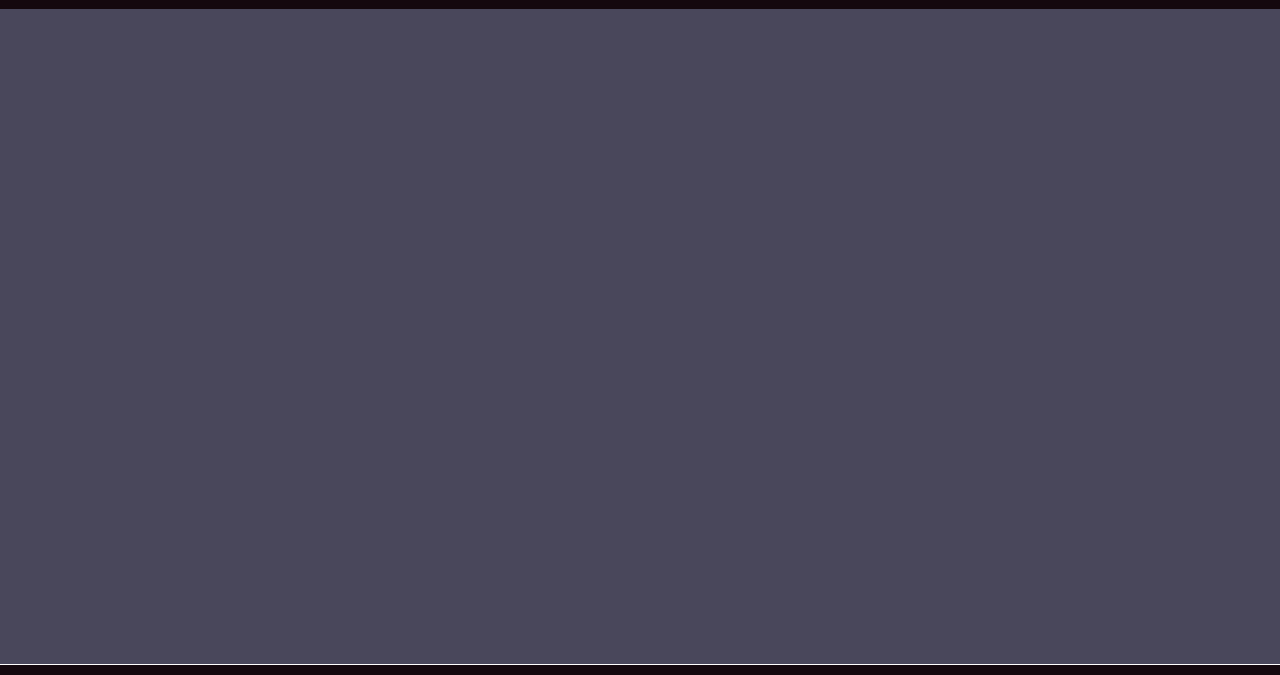
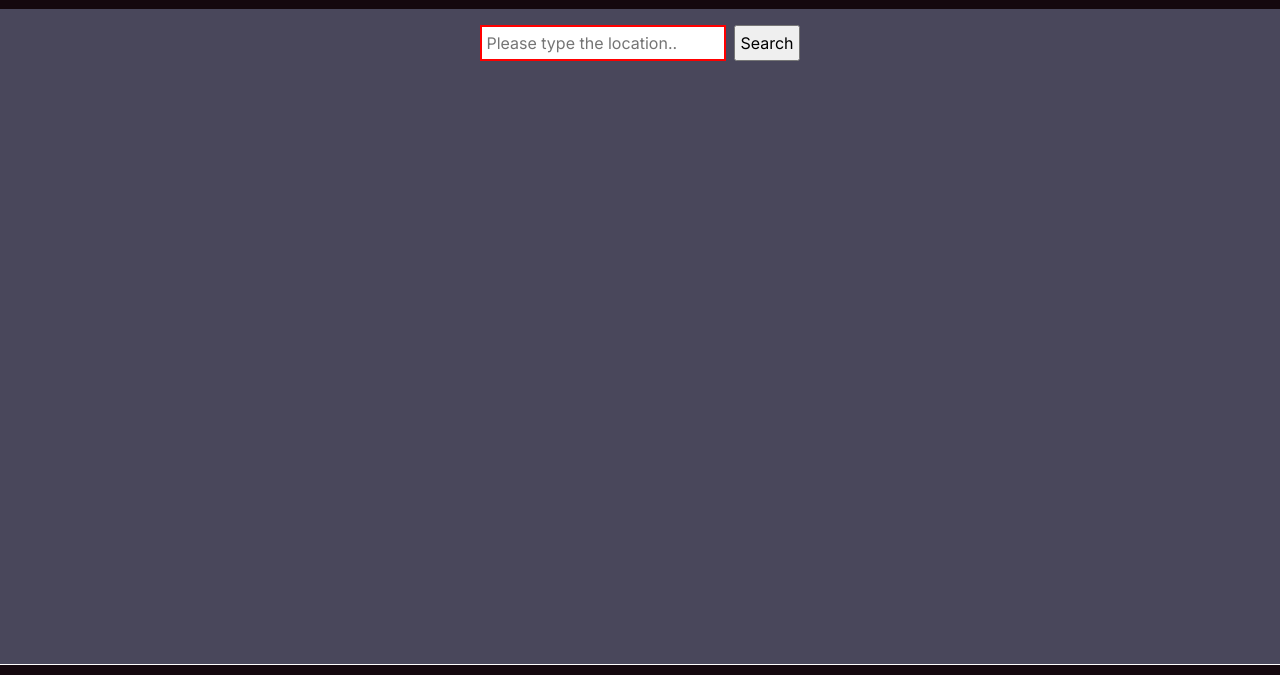
Before and after one commit to plmfacanha/weather-app, a website built with webpack: page src/template.html in a window 1280 px wide. Shown: the part 79-754 px from the top of the page. Built offline with nearby package versions, Linux system fonts and the light colour scheme; no server answers.

Commit message:
feat: update theme colors

```diff
--- a/src/index.js
+++ b/src/index.js
@@ -1,6 +1,9 @@
 import "./styles.css";
 import getData from "./modules/data.js";
-import displayData from "./modules/view.js";
+import { checkInput, displayData } from "./modules/view.js";
 
-const data = await getData("Recife");
-displayData(data);
+const form = document.querySelector(".form");
+const input = document.getElementById("location");
+console.log(input);
+
+form.addEventListener("submit", () => {});
--- a/src/modules/data.js
+++ b/src/modules/data.js
@@ -5,18 +5,21 @@ const url =
 const getData = async (city) => {
   try {
     const response = await fetch(`${url}${city}?key=${apiKey}`);
-    if (response.status === 200) {
-      const res = await response.json();
-      const data = convertData(res);
-      return data;
+    if (!response.ok) {
+      throw new Error("Failed to fetch data from the server!");
     }
+
+    const data = await response.json();
+    return convertData(data);
   } catch (err) {
     console.log(err);
+    throw err;
   }
 };
 
 const convertData = async (res) => {
   return {
+    temp: res.currentConditions.temp,
     description: res.description,
     currentConditions: res.currentConditions.conditions,
     latitude: res.latitude,
--- a/src/modules/view.js
+++ b/src/modules/view.js
@@ -2,4 +2,6 @@ const displayData = (data) => {
   console.log(data);
 };
 
-export default displayData;
+const checkInput = (input) => {};
+
+export default { displayData, checkInput };
--- a/src/styles.css
+++ b/src/styles.css
@@ -25,6 +25,7 @@
 
   /* Layout */
   --max-width: 1100px;
+  --xsmall-spacing: 0.25rem;
   --small-spacing: 0.5rem;
   --normal-spacing: 1rem;
   --large-spacing: 1.5rem;
@@ -61,6 +62,10 @@ body {
    CLASSSES
    ========================= */
 
+.search-btn {
+  padding: var(--xsmall-spacing);
+}
+
 /* =========================
    HEADER
    ========================= */
@@ -82,6 +87,16 @@ main {
   gap: var(--normal-spacing);
   flex: 1;
   background-color: var(--color-muted);
+}
+
+input {
+  padding: var(--xsmall-spacing);
+}
+
+form {
+  display: flex;
+  justify-content: center;
+  gap: var(--small-spacing);
 }
 
 span {
@@ -137,6 +152,14 @@ select {
   outline: none;
 }
 
+input:focus {
+  border: 2px solid blue;
+}
+
+input:invalid {
+  border: 2px solid red;
+}
+
 button {
   cursor: pointer;
 }
--- a/src/template.html
+++ b/src/template.html
@@ -10,7 +10,18 @@
     <header>
       <h1>Weather App</h1>
     </header>
-    <main></main>
+    <main>
+      <form class="form">
+        <input
+          type="text"
+          id="location"
+          name="location"
+          placeholder="Please type the location.."
+          required
+        />
+        <button class="search-btn">Search</button>
+      </form>
+    </main>
     <footer>
       <a href="https://github.com/plmfacanha" class="github-footer">
         <svg viewBox="0 0 24 24" width="20" height="20" aria-hidden="true">
```
